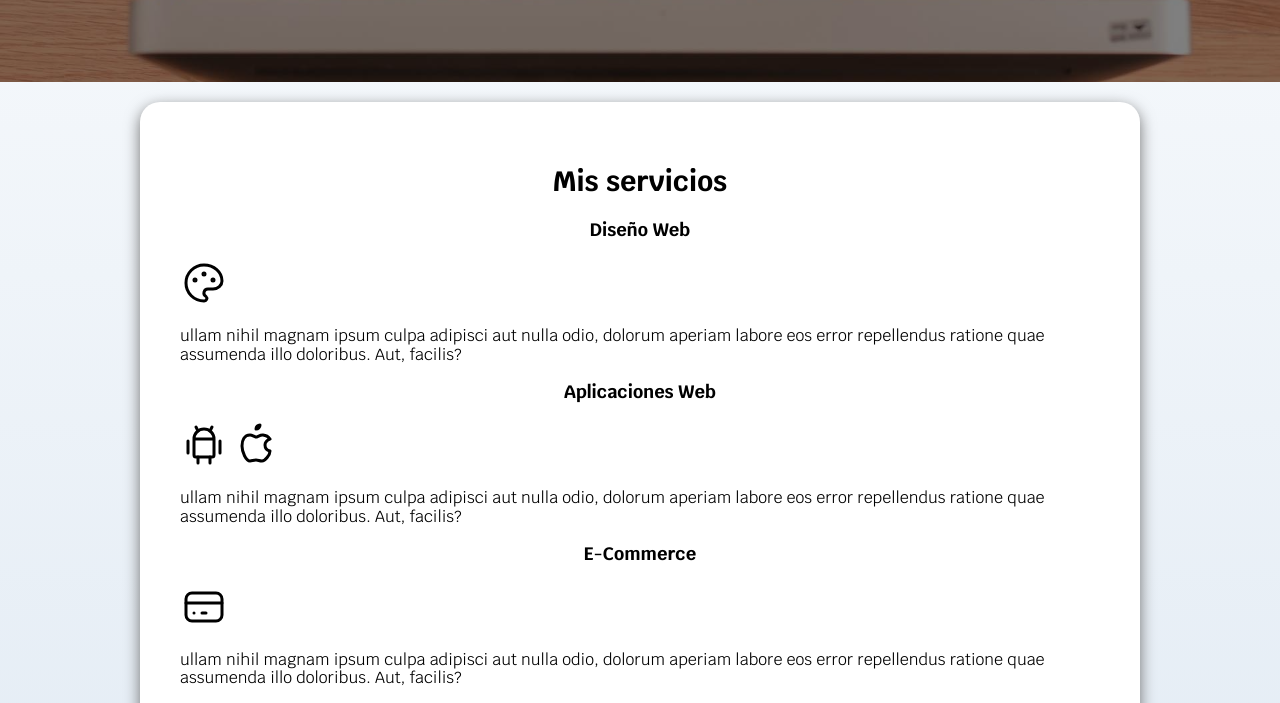
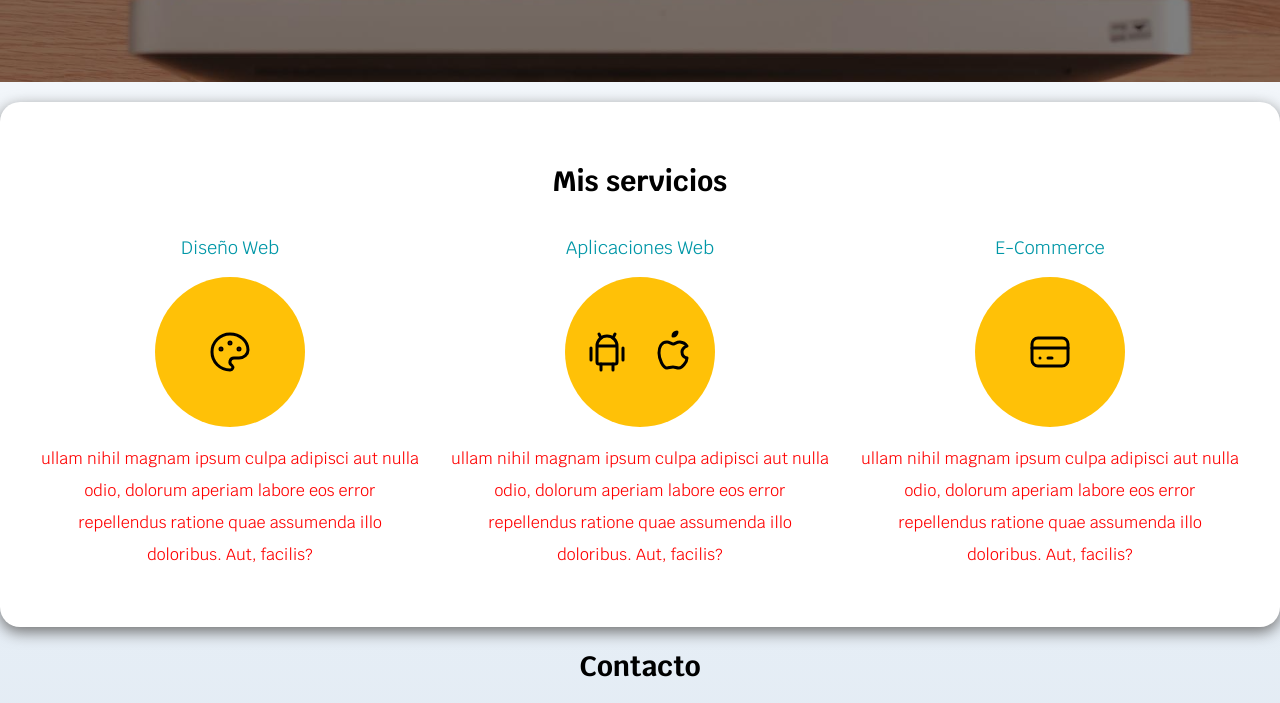
Before and after one commit to geronimovillaverde/Freelancer, a plain HTML site: page index.html in a window 1280 px wide. Shown: the part 506-1209 px from the top of the page. Drawn offline with Linux system fonts and the light colour scheme.

Commit message:
Terminando la seccion principal

```diff
--- a/css/styles.css
+++ b/css/styles.css
@@ -42,6 +42,7 @@
 
     font-size: 2rem;
 }
+
 .nav-bg{
     background-color: var(--secundario);
 }
@@ -71,6 +72,13 @@
 
     display: flex;
     justify-content: space-between;
+}
+@media (min-width: 768px) {
+    .navegacion-principal {
+        display: flex;
+        flex-direction: row;
+        justify-content: space-between;
+    }
 }
 .navegacion-principal a{
     color: white;
@@ -105,3 +113,37 @@
 .contenido-hero p{
     color: var(--blanco);
 }
+.contenedor{
+    width: auto;
+}
+@media (min-width: 768px){
+    .servicios{
+        display: grid;
+        grid-template-columns: repeat(3, 1fr); /*3 columnas de 1fr cada una*/
+        color: red;
+        column-gap: 3rem;
+    }
+}
+
+.servicio {
+    display: flex;
+    flex-direction: column;
+    align-items: center;
+}
+.servicio h3{
+    color: var(--secundario);
+    font-weight: normal;
+}
+.servicio p{
+    line-height: 2;
+    text-align: center;
+}
+.servicio .iconos{
+    height: 15rem;
+    width: 15rem;
+    background-color: var(--primario);
+    border-radius: 50%;
+    display: flex;
+    justify-content: space-evenly;
+    align-items: center;
+}
--- a/index.html
+++ b/index.html
@@ -4,7 +4,7 @@
     <meta charset="UTF-8">
     <meta http-equiv="X-UA-Compatible" content="IE=edge">
     <meta name="viewport" content="width=device-width, initial-scale=1.0">
-    <title>Diseñador freelancer y programador</title>
+    <title>Diseñador freelancer</title>
     <link rel="preload" href="css/normalize.css" as="style">
     <link rel="stylesheet" href="css/normalize.css">
     <link rel="preconnect" href="https://fonts.googleapis.com">
@@ -27,7 +27,7 @@
     </div>
     <section class="hero">
         <div class="contenido-hero">
-        <h2 >Diseño y Desarrollo Web <span>Freelancer</span></h2>
+        <h2 > Desarrollo Web <span>Freelancer</span></h2>
 
 
 
@@ -44,8 +44,10 @@
     </section>
     <main class="contenedor  sombra">
         <h2 >Mis servicios</h2>
-        <section>
+     <div class="servicios">
+        <section class="servicio">
             <h3>Diseño Web</h3>
+            <div class="iconos">
             <svg xmlns="http://www.w3.org/2000/svg" class="icon icon-tabler icon-tabler-palette" width="48" height="48" viewBox="0 0 24 24" stroke-width="1.5" stroke="#000000" fill="none" stroke-linecap="round" stroke-linejoin="round">
                 <path stroke="none" d="M0 0h24v24H0z" fill="none"/>
                 <path d="M12 21a9 9 0 1 1 0 -18a9 8 0 0 1 9 8a4.5 4 0 0 1 -4.5 4h-2.5a2 2 0 0 0 -1 3.75a1.3 1.3 0 0 1 -1 2.25" />
@@ -53,10 +55,12 @@
                 <circle cx="12" cy="7.5" r=".5" fill="currentColor" />
                 <circle cx="16.5" cy="10.5" r=".5" fill="currentColor" />
               </svg>
+            </div>
             <p>ullam nihil magnam ipsum culpa adipisci aut nulla odio, dolorum aperiam labore eos error repellendus ratione quae assumenda illo doloribus. Aut, facilis?</p>
         </section>
-        <section>
+        <section class="servicio">
             <h3>Aplicaciones Web</h3>
+            <div class="iconos">
             <svg xmlns="http://www.w3.org/2000/svg" class="icon icon-tabler icon-tabler-brand-android" width="48" height="48" viewBox="0 0 24 24" stroke-width="1.5" stroke="#000000" fill="none" stroke-linecap="round" stroke-linejoin="round">
                 <path stroke="none" d="M0 0h24v24H0z" fill="none"/>
                 <line x1="4" y1="10" x2="4" y2="16" />
@@ -67,15 +71,18 @@
                 <line x1="9" y1="18" x2="9" y2="21" />
                 <line x1="15" y1="18" x2="15" y2="21" />
               </svg>
+
               <svg xmlns="http://www.w3.org/2000/svg" class="icon icon-tabler icon-tabler-brand-apple" width="48" height="48" viewBox="0 0 24 24" stroke-width="1.5" stroke="#000000" fill="none" stroke-linecap="round" stroke-linejoin="round">
                 <path stroke="none" d="M0 0h24v24H0z" fill="none"/>
                 <path d="M9 7c-3 0 -4 3 -4 5.5c0 3 2 7.5 4 7.5c1.088 -.046 1.679 -.5 3 -.5c1.312 0 1.5 .5 3 .5s4 -3 4 -5c-.028 -.01 -2.472 -.403 -2.5 -3c-.019 -2.17 2.416 -2.954 2.5 -3c-1.023 -1.492 -2.951 -1.963 -3.5 -2c-1.433 -.111 -2.83 1 -3.5 1c-.68 0 -1.9 -1 -3 -1z" />
                 <path d="M12 4a2 2 0 0 0 2 -2a2 2 0 0 0 -2 2" />
               </svg>
+            </div>
             <p>ullam nihil magnam ipsum culpa adipisci aut nulla odio, dolorum aperiam labore eos error repellendus ratione quae assumenda illo doloribus. Aut, facilis?</p>
         </section>
-        <section>
+        <section class="servicio">
             <h3>E-Commerce</h3>
+            <div class="iconos">
             <svg xmlns="http://www.w3.org/2000/svg" class="icon icon-tabler icon-tabler-credit-card" width="48" height="48" viewBox="0 0 24 24" stroke-width="1.5" stroke="#000000" fill="none" stroke-linecap="round" stroke-linejoin="round">
                 <path stroke="none" d="M0 0h24v24H0z" fill="none"/>
                 <rect x="3" y="5" width="18" height="14" rx="3" />
@@ -83,8 +90,10 @@
                 <line x1="7" y1="15" x2="7.01" y2="15" />
                 <line x1="11" y1="15" x2="13" y2="15" />
               </svg>
+            </div>
             <p>ullam nihil magnam ipsum culpa adipisci aut nulla odio, dolorum aperiam labore eos error repellendus ratione quae assumenda illo doloribus. Aut, facilis?</p>
         </section>
+    </div>
     </main>
     <section>
         <h2>Contacto</h2>
```
